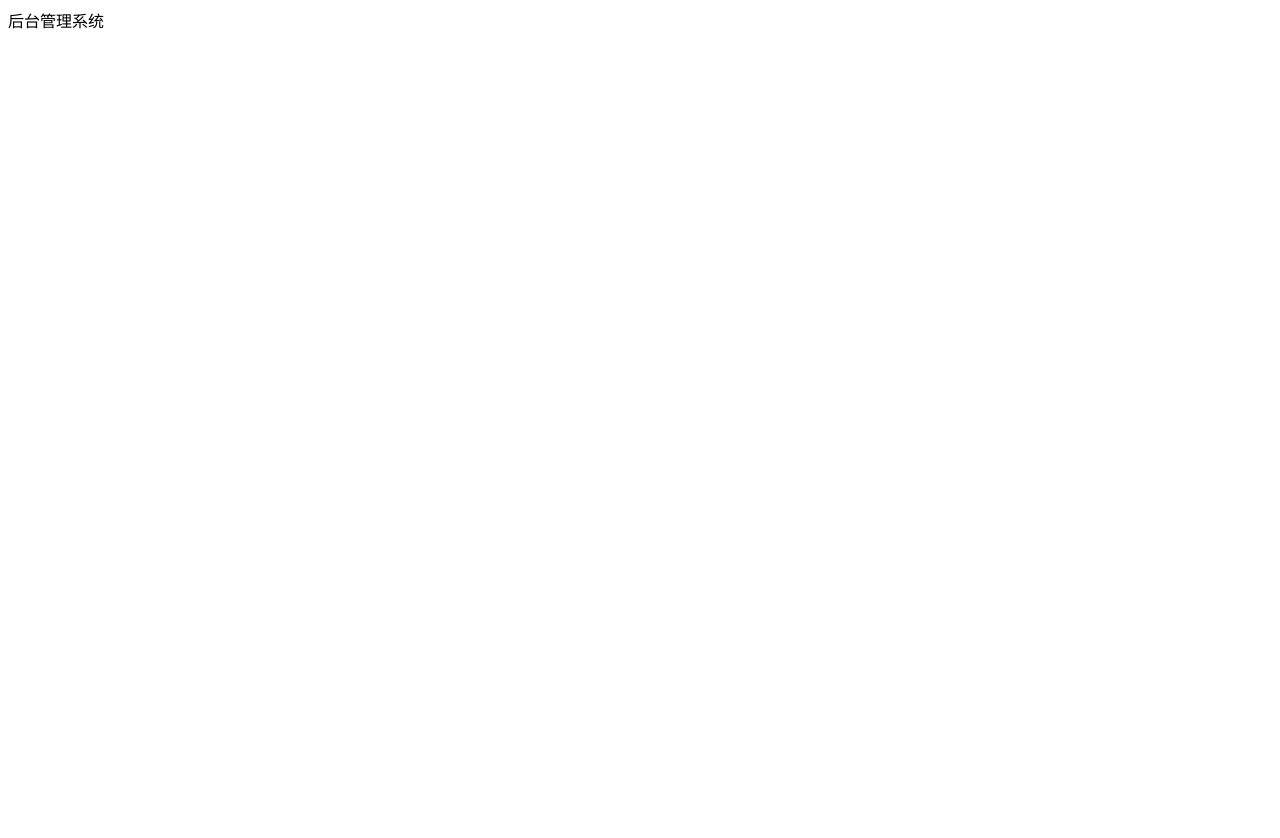
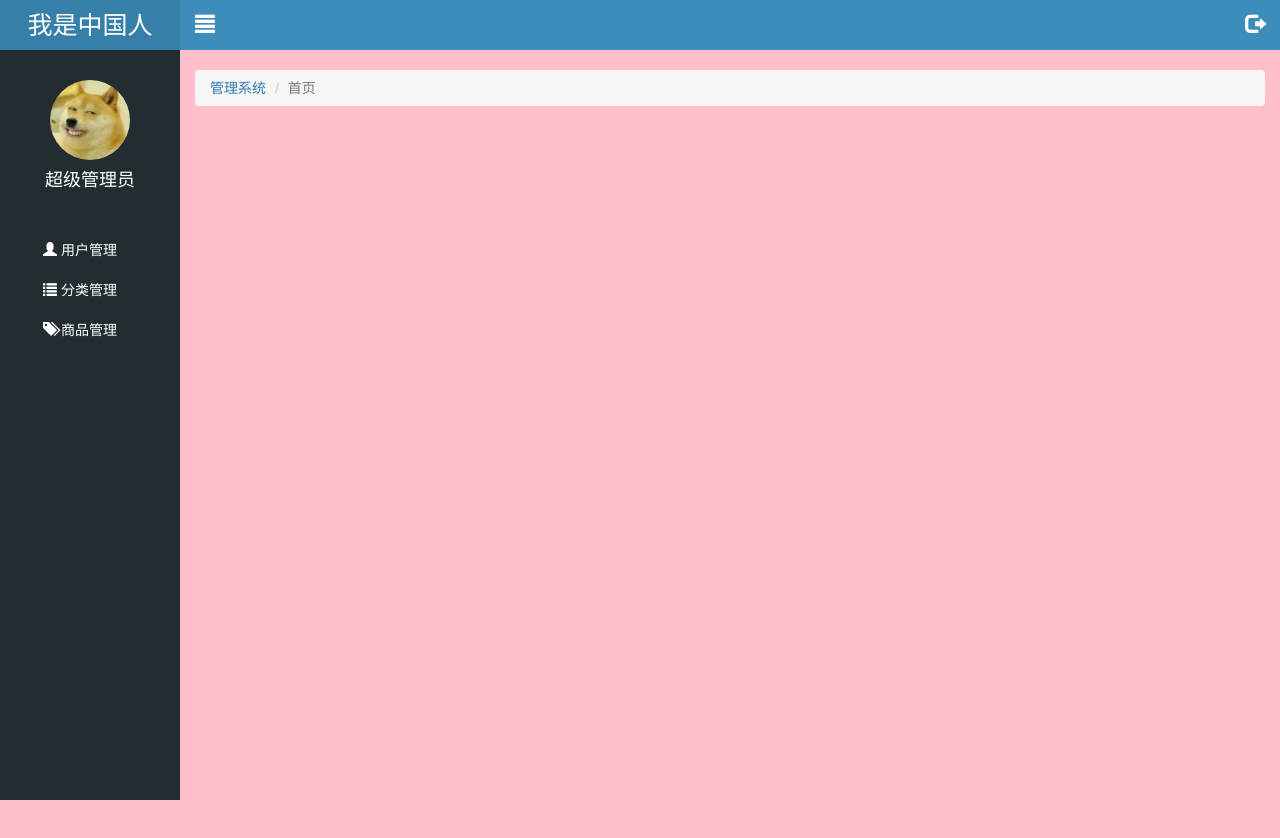
Before and after one commit to fanglemeng/letao, a website: page public/back/index.html in a window 1280 px wide. Before the commit the page ends 800 px from the top, so only its background shows below. Drawn offline with Linux system fonts and the light colour scheme.

Commit message:
首页—-静态公共部分

```diff
--- a/public/back/css/common.css
+++ b/public/back/css/common.css
@@ -1,5 +1,16 @@
 .body_bg{
   background-color: #222D32;
+}
+a:link,
+a:visited,
+a:hover,
+a:active{
+  text-decoration: none;
+}
+ul{
+  margin:0;
+  padding:0;
+  list-style: none;
 }
 .panel .panel-title{
   height: 40px;
@@ -10,3 +21,88 @@
 .mt_150{
   margin-top: 150px;
 }
+.mt_20{
+  margin-top: 20px;
+}
+/* 左侧边栏 */
+.lt_aside{
+  width: 180px;
+  height: 100%;
+  position: fixed;
+  top:0;
+  left:0;
+  background-color: #222D32;
+  z-index: 999;
+}
+.lt_aside .brand{
+  width: 100%;
+  height: 50px;
+  line-height: 50px;
+  font-size: 25px;
+  text-align: center;
+  background-color: #367FA9;
+}
+.lt_aside .brand a{
+  color:#fff;
+}
+
+.lt_aside .user{
+  height: 180px;
+  padding:30px 0 0;
+}
+.lt_aside .user img{
+  width: 80px;
+  height: 80px;
+  border-radius: 50%;
+  display:block;
+  margin:0 auto;
+}
+.lt_aside .user p{
+  height: 40px;
+  line-height: 40px;
+  color:#fff;
+  font-size: 18px;
+  text-align: center;
+}
+
+.lt_aside .nav a{
+  display: block;
+  width: 100%;
+  height: 40px;
+  line-height: 40px;
+  color:#fff;
+  padding-left: 40px;
+  border-left: 3px solid transparent;
+}
+.lt_aside .nav a.current{
+  background-color: #1d1f21;
+  border-left: 3px solid #336699;
+}
+.lt_aside .nav .child a{
+  padding-left: 60px;
+}
+
+/* 右侧主体部分 */
+.lt_main{
+  height: 1000px;
+  background-color: pink;
+  padding-top: 50px;
+  padding-left: 180px;
+}
+.lt_topbar{
+  width: 100%;
+  height: 50px;
+  background-color: #3C8DBC;
+  position: fixed;
+  left:0;
+  top:0;
+  padding-left: 180px;
+}
+.lt_topbar a{
+  width: 50px;
+  height: 50px;
+  line-height: 50px;
+  text-align: center;
+  font-size: 20px;
+  color:#fff;
+}
--- a/public/back/index.html
+++ b/public/back/index.html
@@ -1,12 +1,68 @@
 <!DOCTYPE html>
 <html lang="en">
+
 <head>
   <meta charset="UTF-8">
   <meta name="viewport" content="width=device-width, initial-scale=1.0">
   <meta http-equiv="X-UA-Compatible" content="ie=edge">
-  <title>Document</title>
+  <title>qq乐淘商城2</title>
+  <link rel="stylesheet" href="./lib/bootstrap/css/bootstrap.css">
+  <link rel="stylesheet" href="./lib/bootstrap-validator/css/bootstrapValidator.min.css">
+  <link rel="stylesheet" href="./lib/nprogress/nprogress.css">
+  <link rel="stylesheet" href="./css/common.css">
 </head>
 <body>
-  后台管理系统
+  <!-- 左侧边栏 -->
+  <div class="lt_aside">
+    <!-- 标题 -->
+    <div class="brand">
+      <a href="javascript:;">我是中国人</a>
+    </div>
+    <!-- 用户信息 -->
+    <div class="user">
+      <img src="./images/02.jpg" alt="">
+      <p>超级管理员</p>
+    </div>
+    <!-- 导航 -->
+    <div class="nav">
+      <ul>
+        <li>
+          <a href="user.html"><i class="glyphicon glyphicon-user"></i>  <span>用户管理</span></a>
+        </li>
+        <li>
+          <a href="javascript:;"><i class="glyphicon glyphicon-list"></i>  <span>分类管理</span></a>
+          <div class="child" style="display: none">
+              <a href="first.html">一级分类</a>
+              <a href="second.html">二级分类</a>
+            </div>
+        </li>
+        <li><a href="product.html"><i class="glyphicon glyphicon-tags"></i>  <span>商品管理</span></a></li>
+      </ul>
+    </div>
+  </div>
+
+  <!-- 右侧主体部分 -->
+  <div class="lt_main">
+    <!-- 头部topbar -->
+    <div class="lt_topbar">
+      <a class="pull-left icon_menu" href="#"><i class="glyphicon glyphicon-align-justify"></i></a>
+      <a class="pull-right icon_logout" href="#"><i class="glyphicon glyphicon-log-out"></i></a>
+    </div>
+    <!-- 流式布局容器 container-fluid 默认左右padding15px -->
+    <div class="container-fluid">
+      <!-- 路径导航 -->
+      <ol class="breadcrumb mt_20">
+        <li><a href="index.html">管理系统</a></li>
+        <li class="active">首页</li>
+      </ol>
+    </div>
+  </div>
+  <script src="./lib/jquery/jquery.min.js"></script>
+  <script src="./lib/bootstrap/js/bootstrap.min.js"></script>
+  <script src="./lib/bootstrap-validator/js/bootstrapValidator.min.js"></script>
+  <script src="./lib/nprogress/nprogress.js"></script>
+  <script src="./js/common.js"></script>
+  <script src="./js/index.js"></script>
 </body>
+
 </html>
```
Also changed, not shown: public/back/images/02.jpg (added), public/back/images/default.png (added), public/back/images/none.png (added).
